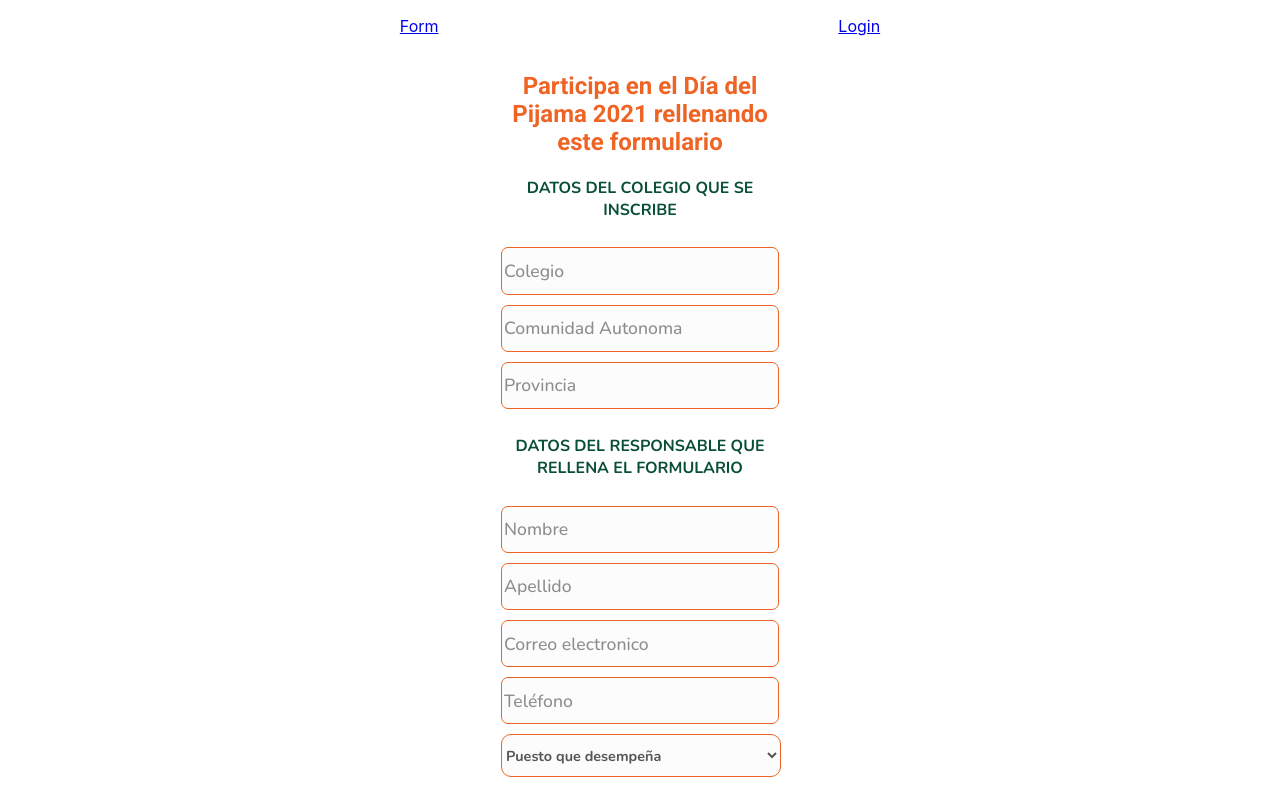
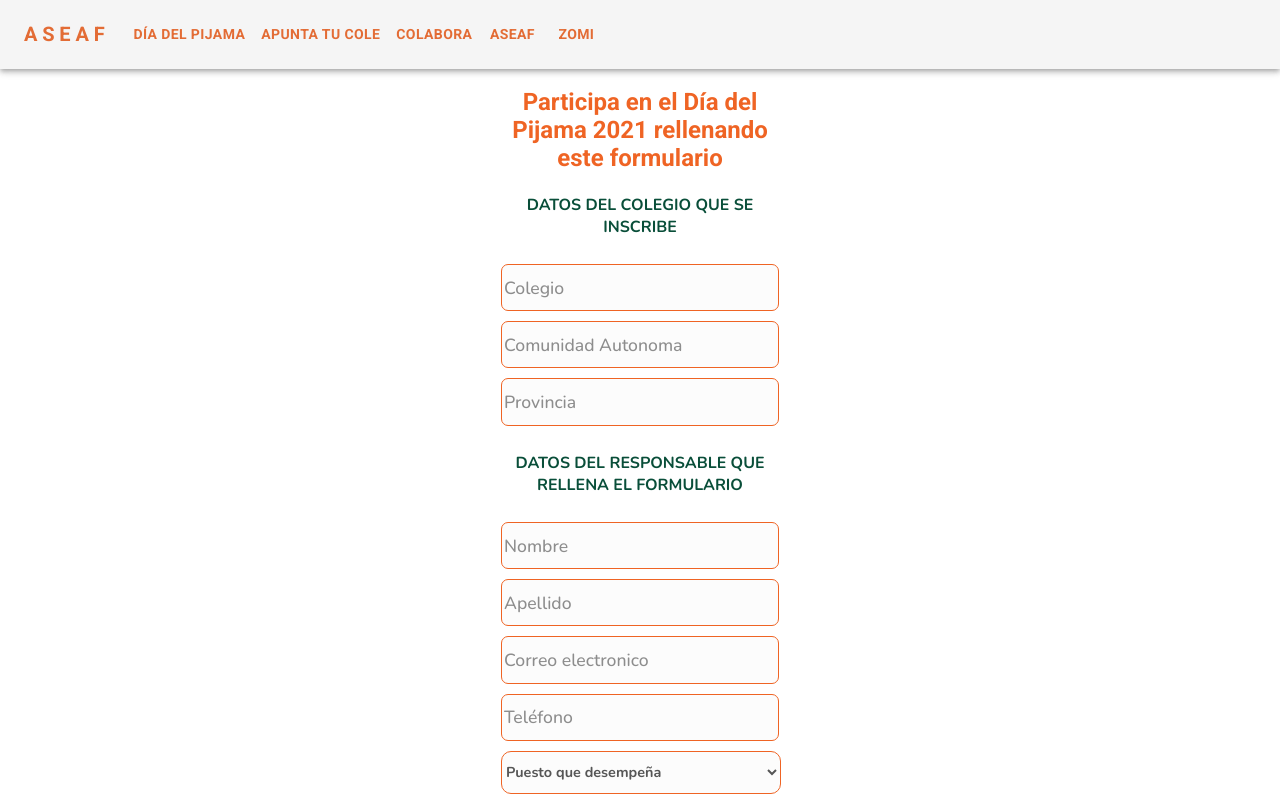
Before and after one commit to francospatz/ASEAF, a React (Create React App) app in the folder client/: page / in a window 1280 px wide. Shown: the top 797 px of the page. Built offline with nearby package versions, Linux system fonts and the light colour scheme.

Commit message:
added header with navbar and hamburger menu / responsive

```diff
--- a/client/package.json
+++ b/client/package.json
@@ -5,7 +5,8 @@
   "dependencies": {
     "@emotion/react": "^11.9.0",
     "@emotion/styled": "^11.8.1",
-    "@material-ui/core": "^4.12.4",
+    "@material-ui/icons": "^4.11.2",
+    "@mui/icons-material": "^5.8.0",
     "@mui/material": "^5.8.0",
     "@nivo/pie": "^0.79.1",
     "@testing-library/jest-dom": "^5.16.4",
--- a/client/src/components/Header/Header.jsx
+++ b/client/src/components/Header/Header.jsx
@@ -1,32 +1,307 @@
-import React, {useContext, useState} from "react";
-import { Link, Navigate } from 'react-router-dom';
+import React, { useContext, useState } from "react";
+import AppBar from '@mui/material/AppBar';
+import Box from '@mui/material/Box';
+import Toolbar from '@mui/material/Toolbar';
+import IconButton from '@mui/material/IconButton';
+import Typography from '@mui/material/Typography';
+import MenuIcon from '@mui/icons-material/Menu';
+import Container from '@mui/material/Container';
+import Button from '@mui/material/Button';
+import { Link, Navigate, useNavigate } from 'react-router-dom';
 import { LoggedContext } from "../../context/loggedContext";
 import axios from 'axios';
+import Drawer from '@mui/material/Drawer';
+import List from '@mui/material/List';
+import ListItem from '@mui/material/ListItem';
+import ListItemButton from '@mui/material/ListItemButton';
+import ListItemText from '@mui/material/ListItemText';
 
 const Header = () => {
   const { logged, setLogged, user, setUser } = useContext(LoggedContext);
+  const nav = useNavigate();
 
+  const [anchorElNav, setAnchorElNav] = useState(null);
+
+  const [state, setState] = useState({
+    top: false,
+    left: false,
+    bottom: false,
+    right: false,
+  });
+
+  const toggleDrawer = (anchor, open) => (event) => {
+    if (event.type === 'keydown' && (event.key === 'Tab' || event.key === 'Shift')) {
+      return;
+    }
+
+    setState({ ...state, [anchor]: open });
+  };
+
+  const list = (anchor) => (
+    <Box
+      sx={{ width: anchor === 'top' || anchor === 'bottom' ? 'auto' : 250 }}
+      role="presentation"
+      onClick={toggleDrawer(anchor, false)}
+      onKeyDown={toggleDrawer(anchor, false)}
+    >
+      <List>
+        <ListItem key={1} disablePadding>
+          <ListItemButton>
+            <a href="https://www.diadelpijama.org/" className="list__a" target="_blank">
+              <ListItemText disableTypography primary={<Typography type="body2" style={{ color: '#808080' }}>DÍA DEL PIJAMA</Typography>} />
+            </a>
+          </ListItemButton>
+        </ListItem>
+        <ListItem key={2} disablePadding>
+          <ListItemButton>
+            <Link to='/' className="list__a"><ListItemText disableTypography primary={<Typography type="body2" style={{ color: '#808080' }}>APUNTA TU COLE</Typography>} /></Link>
+          </ListItemButton>
+        </ListItem>
+        <ListItem key={3} disablePadding>
+          <ListItemButton>
+            <a href="https://www.diadelpijama.org/colabora.html" className="list__a" target="_blank">
+              <ListItemText disableTypography primary={<Typography type="body2" style={{ color: '#808080' }}>COLABORA</Typography>} />
+            </a>
+          </ListItemButton>
+        </ListItem>
+        <ListItem key={4} disablePadding>
+          <ListItemButton>
+            <a href="https://www.diadelpijama.org/aseaf.html" className="list__a" target="_blank">
+              <ListItemText disableTypography primary={<Typography type="body2" style={{ color: '#808080' }}>ASEAF</Typography>} />
+            </a>
+          </ListItemButton>
+        </ListItem>
+        <ListItem key={5} disablePadding>
+          <ListItemButton>
+            <Link to='/login' className="list__a"><ListItemText disableTypography primary={<Typography type="body2" style={{ color: '#808080' }}>ZOMI</Typography>} /></Link>
+          </ListItemButton>
+        </ListItem>
+      </List>
+    </Box>
+  );
+
+  const handleCloseNavMenu = () => {
+    setAnchorElNav(null);
+  };
 
   const handleLogout = async () => {
     await axios.get(`/api/logout/${user}`);
     setUser('');
     setLogged(false);
+    nav("/");
   };
 
   const handleLogged = () => {
     return logged ?
-    <button onClick={() => handleLogout() }>Logout</button>
-    :
-    <>
+      <AppBar position="static" color="default">
+      <Container maxWidth="xl">
+        <Toolbar disableGutters>
 
-      <Link to="/"><p>Form</p></Link>
-      <Link to="/login"><p>Login</p></Link>
-    </> ;
+          <Typography
+            variant="h6"
+            noWrap
+            sx={{
+              mr: 2,
+              display: { xs: 'none', md: 'flex' },
+
+              fontWeight: 700,
+              letterSpacing: '.3rem',
+              color: '#E36C35',
+              textDecoration: 'none',
+            }}
+          >
+            ASEAF
+          </Typography>
+
+          <Box sx={{ flexGrow: 1, display: { xs: 'flex', md: 'none' } }}>
+            <React.Fragment key={'left'}>
+              <IconButton
+                size="large"
+                aria-label="account of current user"
+                aria-controls="menu-appbar"
+                aria-haspopup="true"
+                onClick={toggleDrawer('left', true)}
+                color="inherit"
+              >
+                <MenuIcon sx={{color: '#E36C35'}}/>
+              </IconButton>
+              <Drawer
+                anchor={'left'}
+                open={state['left']}
+                onClose={toggleDrawer('left', false)}
+              >
+                {list('left')}
+              </Drawer>
+            </React.Fragment>
+          </Box>
+
+          <Typography
+            variant="h5"
+            noWrap
+            component="a"
+            href=""
+            sx={{
+              mr: 2,
+              display: { xs: 'flex', md: 'none' },
+              flexGrow: 1,
+
+              fontWeight: 700,
+              letterSpacing: '.3rem',
+              color: '#E36C35',
+              textDecoration: 'none',
+            }}
+          >
+            ASEAF
+          </Typography>
+          <Box sx={{ flexGrow: 1, display: { xs: 'none', md: 'flex' }}}>
+
+
+
+
+
+              <Button
+                key={3}
+                onClick={() => {
+                  handleLogout();
+                }}
+                sx={{ my: 2, color: '#E36C35', display: 'block' }}
+
+              >
+                CERRAR SESIÓN
+              </Button>
+          </Box>
+
+
+        </Toolbar>
+      </Container>
+    </AppBar>
+      :
+      <>
+
+        <AppBar position="static" color="default">
+          <Container maxWidth="xl">
+            <Toolbar disableGutters>
+
+              <Typography
+                variant="h6"
+                noWrap
+                component="a"
+                href="/"
+                sx={{
+                  mr: 2,
+                  display: { xs: 'none', md: 'flex' },
+
+                  fontWeight: 700,
+                  letterSpacing: '.3rem',
+                  color: '#E36C35',
+                  textDecoration: 'none',
+                }}
+              >
+                ASEAF
+              </Typography>
+
+              <Box sx={{ flexGrow: 1, display: { xs: 'flex', md: 'none' } }}>
+                <React.Fragment key={'left'}>
+                  <IconButton
+                    size="large"
+                    aria-label="account of current user"
+                    aria-controls="menu-appbar"
+                    aria-haspopup="true"
+                    onClick={toggleDrawer('left', true)}
+                    color="inherit"
+                  >
+                    <MenuIcon sx={{ color: '#E36C35' }} />
+                  </IconButton>
+                  <Drawer
+                    anchor={'left'}
+                    open={state['left']}
+                    onClose={toggleDrawer('left', false)}
+                  >
+                    {list('left')}
+                  </Drawer>
+                </React.Fragment>
+              </Box>
+
+              <Typography
+                variant="h5"
+                noWrap
+                component="a"
+                href=""
+                sx={{
+                  mr: 2,
+                  display: { xs: 'flex', md: 'none' },
+                  flexGrow: 1,
+
+                  fontWeight: 700,
+                  letterSpacing: '.3rem',
+                  color: '#E36C35',
+                  textDecoration: 'none',
+                }}
+              >
+                ASEAF
+              </Typography>
+              <Box sx={{ flexGrow: 1, display: { xs: 'none', md: 'flex' } }}>
+                <a href="https://www.diadelpijama.org/" className="list__a" target="_blank">
+                  <Button
+                    key={1}
+                    onClick={handleCloseNavMenu}
+                    sx={{ my: 2, color: '#E36C35', display: 'block' }}
+
+                  >
+                    DÍA DEL PIJAMA
+                  </Button>
+                </a>
+                <Link to='/' className="list__a">
+                  <Button
+                    key={2}
+                    onClick={handleCloseNavMenu}
+                    sx={{ my: 2, color: '#E36C35', display: 'block' }}
+                  >
+                    APUNTA TU COLE
+                  </Button>
+                </Link>
+                <a href="https://www.diadelpijama.org/colabora.html" className="list__a" target="_blank">
+                  <Button
+                    key={3}
+                    onClick={handleCloseNavMenu}
+                    sx={{ my: 2, color: '#E36C35', display: 'block' }}
+                  >
+                    COLABORA
+                  </Button>
+                </a>
+                <a href="https://www.diadelpijama.org/aseaf.html" className="list__a" target="_blank">
+                  <Button
+                    key={3}
+                    onClick={handleCloseNavMenu}
+                    sx={{ my: 2, color: '#E36C35', display: 'block' }}
+                  >
+                    ASEAF
+                  </Button>
+                </a>
+                <Link to='/login' className="list__a">
+                  <Button
+                    key={3}
+                    onClick={handleCloseNavMenu}
+                    sx={{ my: 2, color: '#E36C35', display: 'block' }}
+                  >
+                    ZOMI
+                  </Button>
+                </Link>
+              </Box>
+
+
+            </Toolbar>
+          </Container>
+        </AppBar>
+      </>;
   };
 
-  return <div className="header">
+  return (
+  <>
     {handleLogged()}
-  </div>;
+  </>
+
+  );
 };
 
 export default Header;
--- a/client/src/styles/components/_header.scss
+++ b/client/src/styles/components/_header.scss
@@ -6,3 +6,8 @@
     justify-items: center;
 
 }
+
+.list__a {
+    text-decoration: none;
+    cursor: pointer;
+}
```
Also changed, not shown: 1 other file (tests, documents, lock files or other folders).
